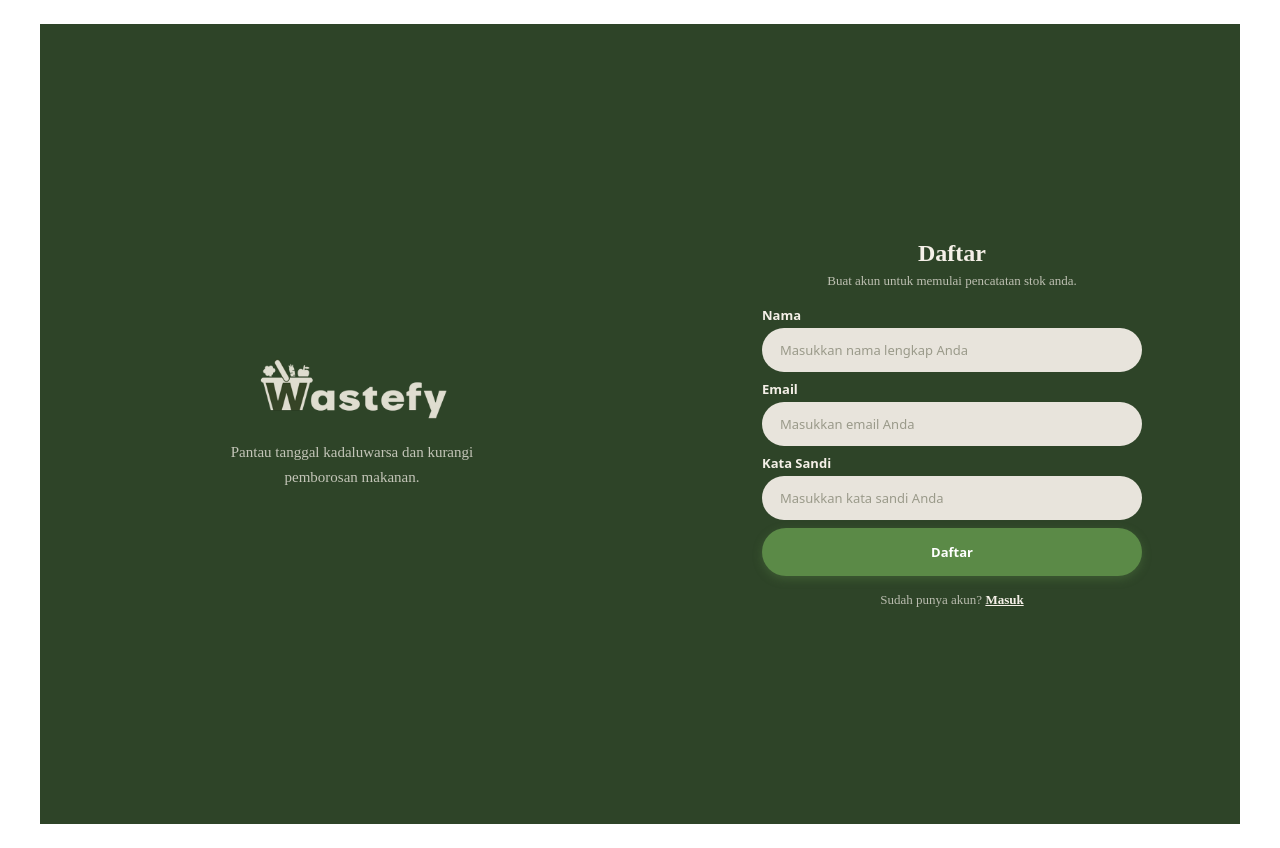
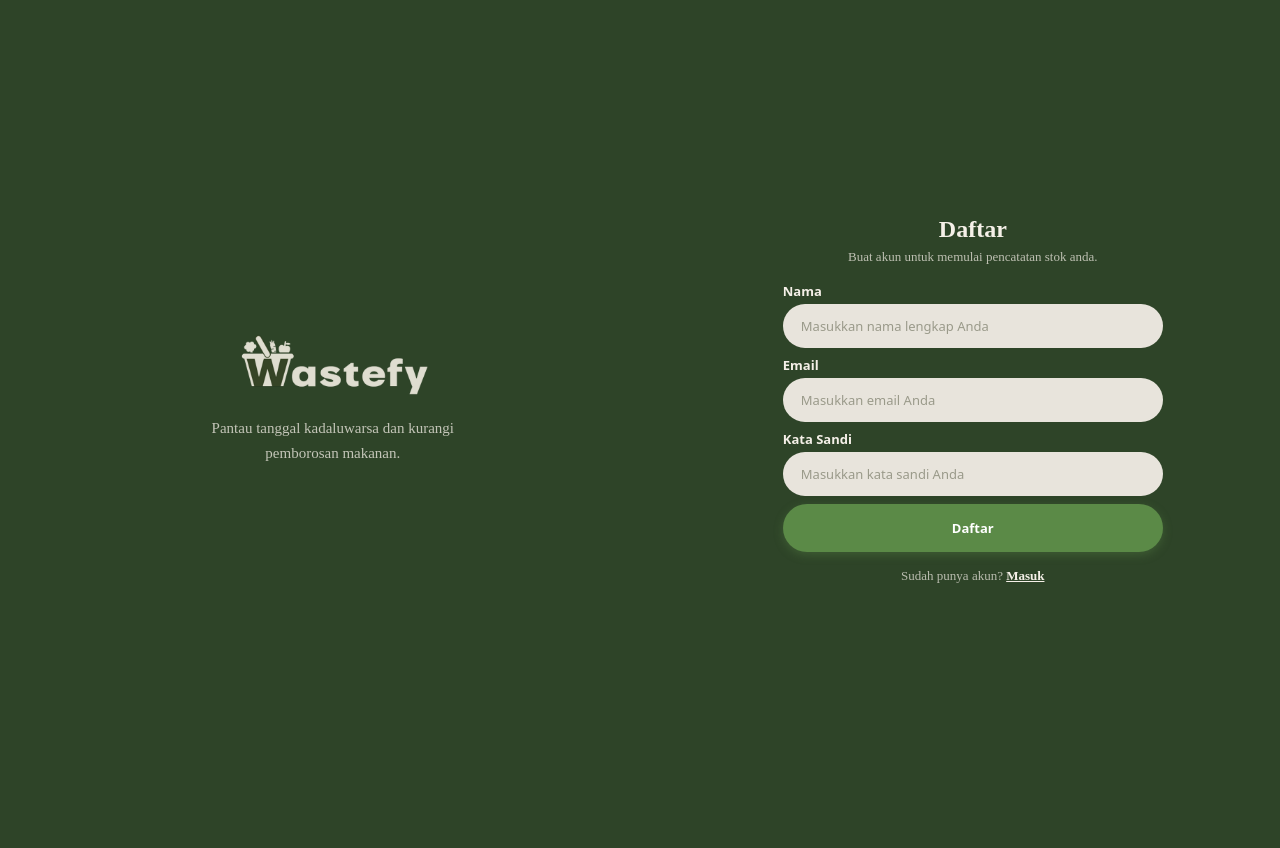
Before and after one commit to wastefy/wastefy-frontend, a React (Vite) app: page / in a window 1280 px wide. After the commit the page ends 800 px from the top, so only its background shows below. Built offline with nearby package versions, Linux system fonts and the light colour scheme; a web font is replaced by a local one.

Commit message:
fix: change AuthLayout dan auth css, install axios

```diff
--- a/package.json
+++ b/package.json
@@ -9,6 +9,7 @@
     "preview": "vite preview"
   },
   "dependencies": {
+    "axios": "^1.16.1",
     "lucide-react": "^0.383.0",
     "react": "^18.3.1",
     "react-datepicker": "^9.1.0",
--- a/src/components/layout/AuthLayout.jsx
+++ b/src/components/layout/AuthLayout.jsx
@@ -5,7 +5,7 @@ export default function AuthLayout({ children }) {
         <div className="auth-screen">
 
             {/* Panel kiri – branding (tablet/desktop only) */}
-            <div className="auth-panel auth-panel--brand">
+            <div className="auth-panel--brand">
                 <div className="auth-brand">
                     <img src={logoImage} alt="Wastefy" className="auth-brand__logo" />
                     <p className="auth-brand__tagline">
@@ -15,7 +15,7 @@ export default function AuthLayout({ children }) {
             </div>
 
             {/* Panel kanan – form */}
-            <div className="auth-panel auth-panel--form">
+            <div className="auth-panel--form">
                 {/* Logo mobile only */}
                 <div className="auth-mobile-logo">
                     <img src={logoImage} alt="Wastefy" className="auth-logo__image" />
--- a/src/styles/auth.css
+++ b/src/styles/auth.css
@@ -1,3 +1,8 @@
+body:has(.auth-screen) {
+  background: var(--color-bg-auth);
+  margin: 0;
+  padding: 0;
+}
 
 .auth-screen {
   display: flex;
@@ -145,7 +150,6 @@
   margin-bottom: var(--sp-4);
 }
 
-/* form */
 .form-group {
   margin-bottom: var(--sp-2);
 }
@@ -266,25 +270,25 @@
   cursor: pointer;
 }
 
-
 /* ------ Tablet: 600px+ ------ */
 @media (min-width: 600px) {
+  .phone-wrapper:has(.auth-screen) {
+    padding: 0;
+    width: 100%;
+  }
+
   .auth-screen {
     flex-direction: row;
   }
 
-  /* Sembunyikan logo mobile */
   .auth-mobile-logo {
     display: none;
   }
 
-  /* Tombol sosial 1 baris, sejajar dengan divider */
   .auth-social-row {
     flex-direction: row;
     justify-content: space-between;
     gap: var(--sp-2);
-    margin: 0;
-    transform: none;
   }
 
   .auth-social-row .btn--social {
@@ -295,13 +299,11 @@
     font-size: 13px;
   }
 
-  /* icon lebih kecil di tablet */
   .auth-page-icon__img {
     width: 70px;
     height: 70px;
   }
 
-  /* Tampilkan panel kiri — warna sama dengan kanan */
   .auth-panel--brand {
     display: flex;
     flex: 1;
@@ -310,12 +312,14 @@
     padding: var(--sp-8);
   }
 
-  /* Panel form setengah layar */
   .auth-panel--form {
     flex: none;
     width: 50%;
     min-height: 100dvh;
     overflow-y: auto;
+    display: flex;
+    flex-direction: column;
+    justify-content: center;
   }
 
   .auth-body {
@@ -323,10 +327,8 @@
     max-width: 400px;
     margin: 0 auto;
     width: 100%;
-    min-height: 100dvh;
   }
 
-  /* Centered pages tetap di tengah */
   .auth-screen--centered {
     flex-direction: column;
     align-items: center;
@@ -368,13 +370,18 @@
 
 /* ------ Desktop: 900px+ ------ */
 @media (min-width: 900px) {
+  .phone-wrapper:has(.auth-screen) {
+    padding: 0;
+    min-height: 100dvh;
+  }
+
   .auth-panel--form {
     width: 48%;
   }
 
   .auth-body {
     max-width: 420px;
-    padding: var(--sp-8) var(--sp-8);
+    padding: var(--sp-8);
   }
 
   .auth-brand__logo {
@@ -409,7 +416,7 @@
 @media (min-width: 1200px) {
   .auth-body {
     max-width: 460px;
-    padding: var(--sp-10) var(--sp-10);
+    padding: var(--sp-10);
   }
 
   .auth-brand__logo {
```
Also changed, not shown: 1 other file (tests, documents, lock files or other folders).
